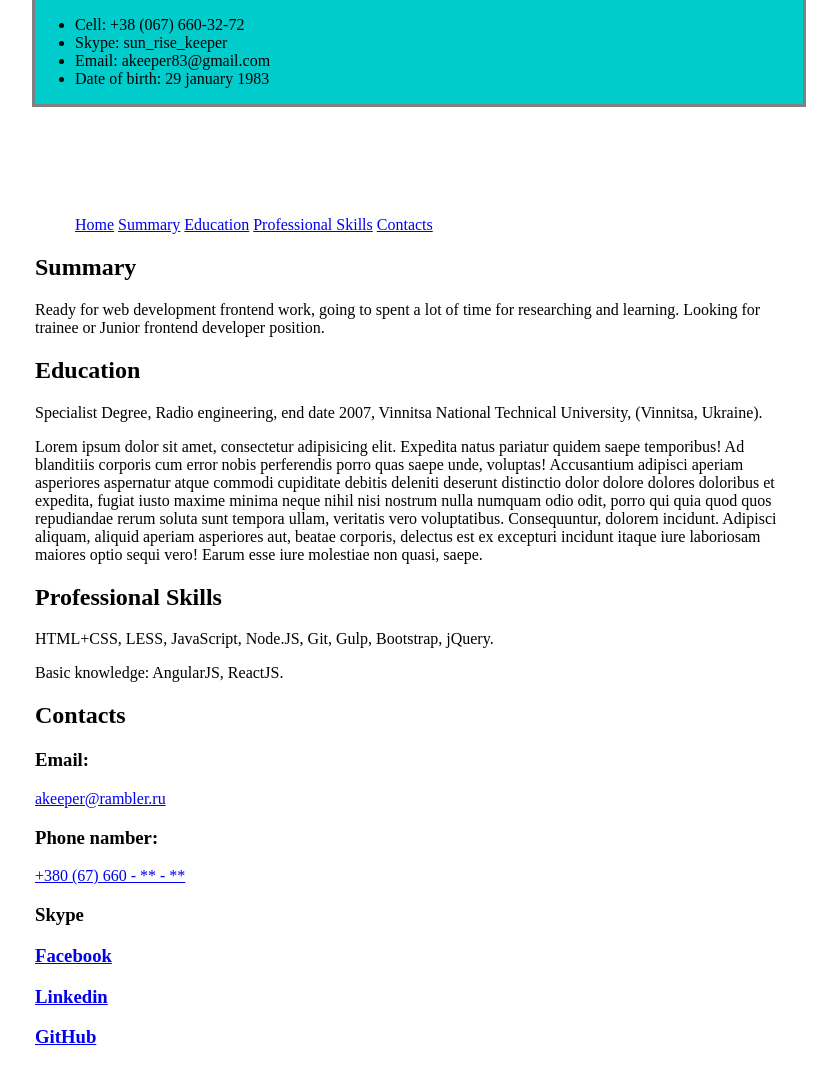
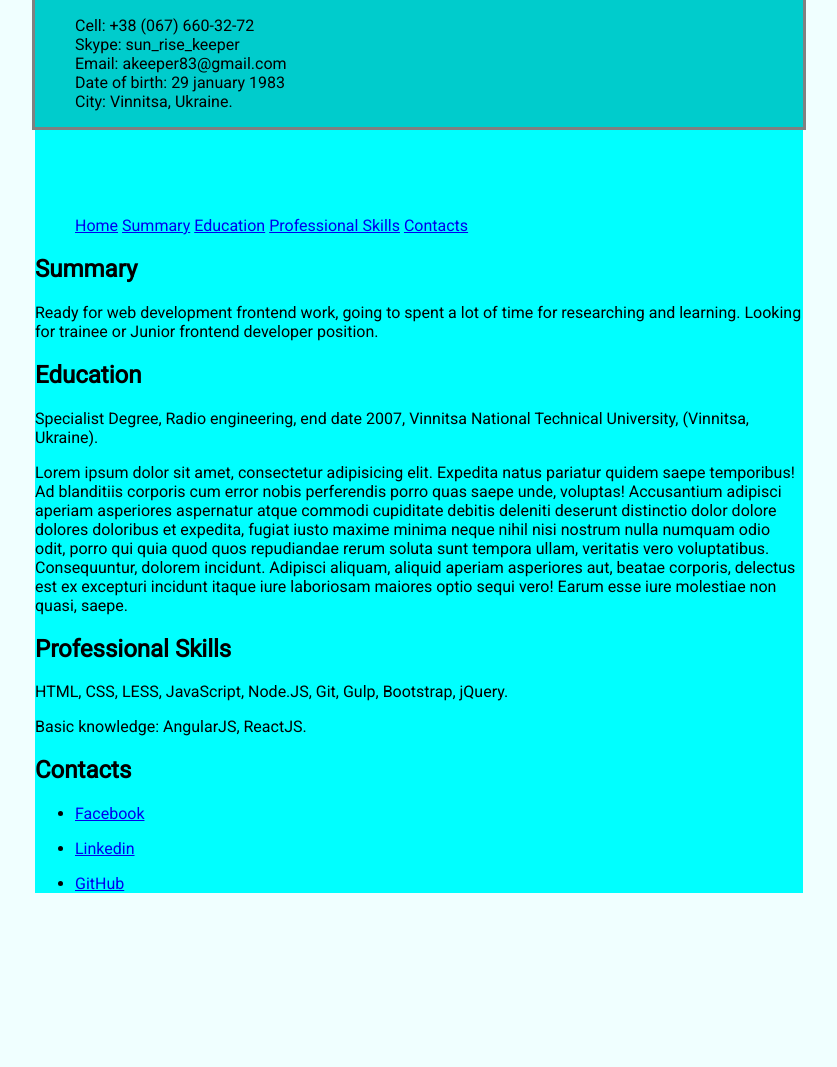
Before and after one commit to AKeeper/GIT_Test, a website: page src/index.html in a window 1280 px wide. Shown: the whole page, without its empty margins (221-1058 px from the left). After the commit the page ends 909 px from the top, so only its background shows below. Drawn offline with nearby package versions, Linux system fonts and the light colour scheme; files that its build step writes are made by us from their sources.

Commit message:
Add font, colors and etc.

```diff
--- a/src/index.html
+++ b/src/index.html
@@ -3,6 +3,7 @@
 <head>
     <script type="text/javascript" src="https://secure.skypeassets.com/i/scom/js/skype-uri.js"></script>
     <link rel="stylesheet" href="./css/build.css">
+    <link href='https://fonts.googleapis.com/css?family=Roboto' rel='stylesheet'>
 
 </head>
 <body>
@@ -10,11 +11,12 @@
     <header>
         <div class="header-console">
             <div class="nav-contacts">
-                <ul>
+                <ul class="nav-contacts-list">
                     <li>Cell: +38 (067) 660-32-72</li>
                     <li>Skype:  sun_rise_keeper</li>
                     <li>Email: akeeper83@gmail.com</li>
                     <li>Date of birth: 29 january 1983</li>
+                    <li>City: Vinnitsa, Ukraine.</li>
                 </ul>
             </div>
         </div>
@@ -41,39 +43,22 @@
         </section>
         <section id="professional-skills">
             <h2><b>Professional Skills</b></h2>
-            <p>HTML+CSS, LESS, JavaScript, Node.JS, Git, Gulp, Bootstrap, jQuery. </p>
+            <p>HTML, CSS, LESS, JavaScript, Node.JS, Git, Gulp, Bootstrap, jQuery. </p>
             <p>Basic knowledge: AngularJS, ReactJS.</p>
         </section>
         <section id="contacts">
-
             <h2><b>Contacts</b></h2>
-
-            <div class="contacts-email">
-                <h3>Email:</h3>
-                <span><a href="mailto:akeeper@rambler.ru">akeeper@rambler.ru</a></span>
-            </div>
-
-            <div class="contacts-phone">
-                <h3>Phone namber:</h3>
-                <span><a href="tel:+38067660****">+380 (67) 660 - ** - **</a></span>
-            </div>
-
-            <div class="contacts-skype">
-                <h3>Skype</h3>
-                <div id="SkypeButton"></div>
-            </div>
-
-            <div class="contacts-facebook">
-                <h3><a href="https://www.facebook.com/profile.php?id=100001954746327" target="_blank">Facebook</a></h3>
-            </div>
-
-            <div class="contacts-linkedin">
-                <h3><a href="https://www.linkedin.com/in/a45906144/" target="_blank">Linkedin</a></h3>
-            </div>
-            <div class="contacts-github">
-                <h3><a href="https://github.com/AKeeper" target="_blank">GitHub</a></h3>
-            </div>
-
+            <ul class="contacts-list">
+                <li class="contacts-list-item">
+                    <p><a href="https://www.facebook.com/profile.php?id=100001954746327" target="_blank">Facebook</a></p>
+                </li>
+                <li class="contacts-list-item">
+                    <p><a href="https://www.linkedin.com/in/a45906144/" target="_blank">Linkedin</a></p>
+                </li>
+                <li class="contacts-list-item">
+                    <p><a href="https://github.com/AKeeper" target="_blank">GitHub</a></p>
+                </li>
+            </ul>
         </section>
     </main>
     <footer></footer>
--- a/src/styles/main.less
+++ b/src/styles/main.less
@@ -1,12 +1,15 @@
 @background_color_1: #00cccc;
 
 body {
+  font-family: 'Roboto';
   margin: 0px auto;
   min-width: 60%;
   max-width: 60%;
   text-align: center;
+  background-color: azure;
   .main-page-wraper {
     text-align: left;
+    background-color: cyan;
   }
 }
 .header-console {
@@ -17,6 +20,11 @@ body {
   top: 0;
   z-index: 100;
   width: 60%;
+  .nav-contacts {
+    .nav-contacts-list {
+      list-style-type:none;
+    }
+  }
 }
 .header-navigation-menu {
   li {
```
